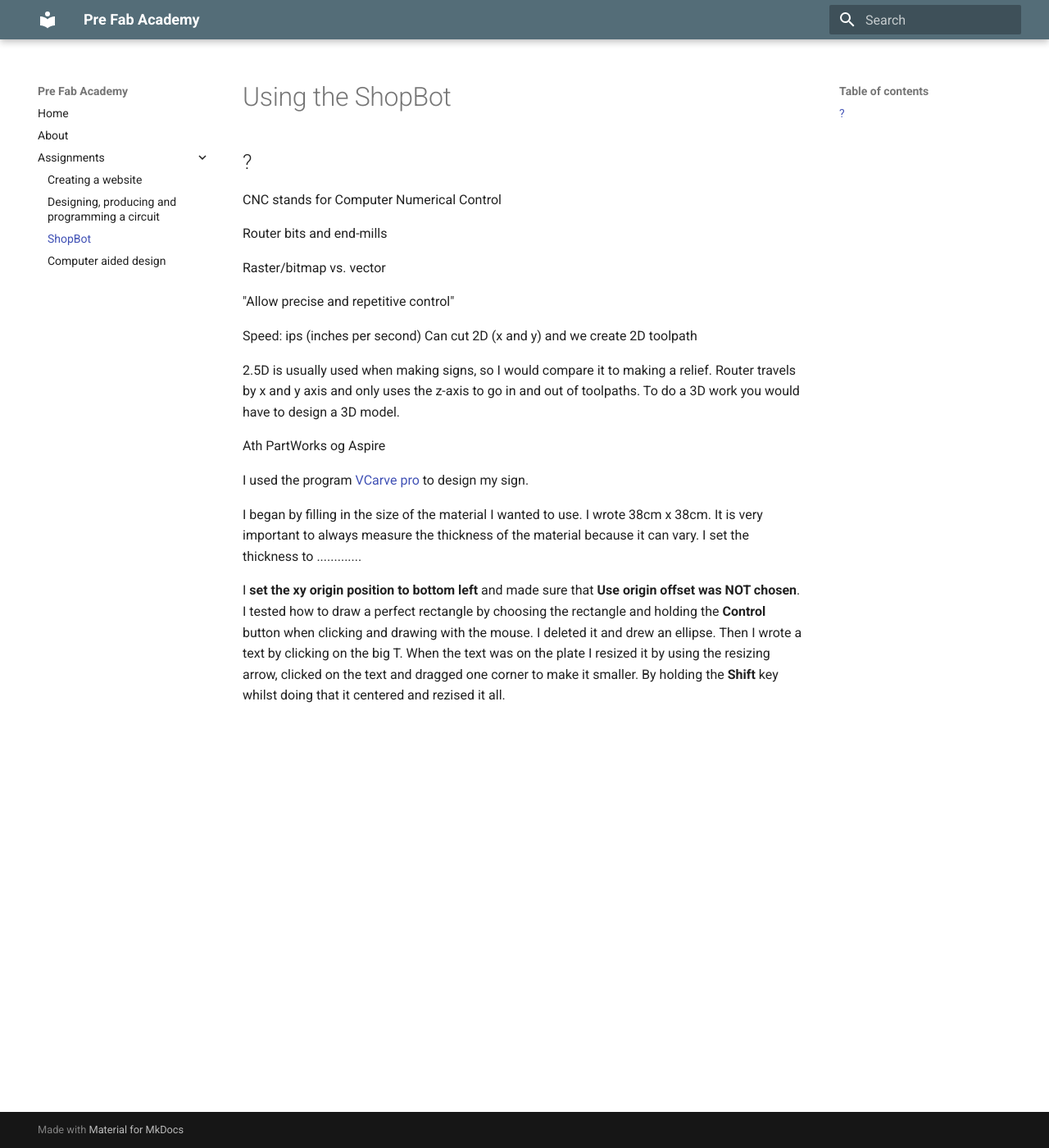
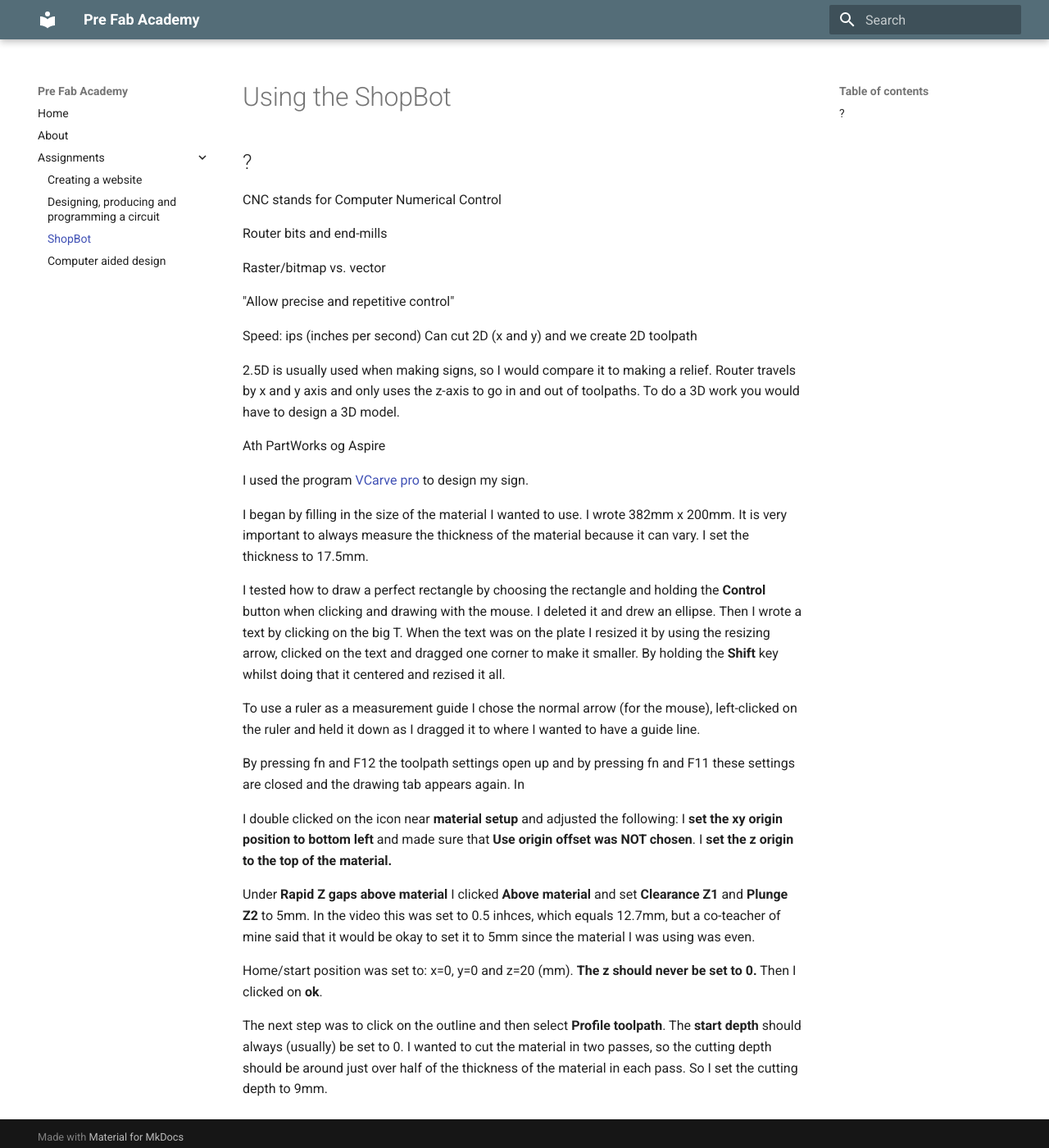
Before and after one commit to OlofH2/Before-Fab-Academy, an MkDocs documentation site: the page built from docs/ShopBot.md, in a window 1280 px wide and 1400 px high. Shown: the whole window at 82% size. Built offline with MkDocs 1.6.1 and Material for MkDocs 9.7.7, drawn with Linux system fonts in a browser that asks for light colours.

Commit message:
Stillingar í Vcarve

```diff
--- a/docs/ShopBot.md
+++ b/docs/ShopBot.md
@@ -20,7 +20,20 @@ Ath PartWorks og Aspire
 
 I used the program [VCarve pro](https://www.markdownguide.org/basic-syntax/) to design my sign.
 
-I began by filling in the size of the material I wanted to use. I wrote 38cm x 38cm. It is very important to always measure the thickness of the material because it can vary. I set the thickness to .............
+I began by filling in the size of the material I wanted to use. I wrote 382mm x 200mm. It is very important to always measure the thickness of the material because it can vary. I set the thickness to 17.5mm.
 
-I **set the xy origin position to bottom left** and made sure that **Use origin offset was NOT chosen**.
 I tested how to draw a perfect rectangle by choosing the rectangle and holding the **Control** button when clicking and drawing with the mouse. I deleted it and drew an ellipse. Then I wrote a text by clicking on the big T. When the text was on the plate I resized it by using the resizing arrow, clicked on the text and dragged one corner to make it smaller. By holding the **Shift** key whilst doing that it centered and rezised it all.
+
+To use a ruler as a measurement guide I chose the normal arrow (for the mouse), left-clicked on the ruler and held it down as I dragged it to where I wanted to have a guide line.
+
+By pressing fn and F12 the toolpath settings open up and by pressing fn and F11 these settings are closed and the drawing tab appears again. In
+
+I double clicked on the icon near **material setup** and adjusted the following:
+I **set the xy origin position to bottom left** and made sure that **Use origin offset was NOT chosen**. I **set the z origin to the top of the material.**
+
+Under **Rapid Z gaps above material** I clicked **Above material** and set **Clearance Z1** and  **Plunge Z2** to 5mm. In the video this was set to 0.5 inhces, which equals 12.7mm, but a co-teacher of mine said that it would be okay to set it to 5mm since the material I was using was even.
+
+Home/start position was set to: x=0, y=0 and z=20 (mm). **The z should never be set to 0.**
+Then I clicked on **ok**.
+
+The next step was to click on the outline and then select **Profile toolpath**. The **start depth** should always (usually) be set to 0. I wanted to cut the material in two passes, so the cutting depth should be around just over half of the thickness of the material in each pass. So I set the cutting depth to 9mm.
```
